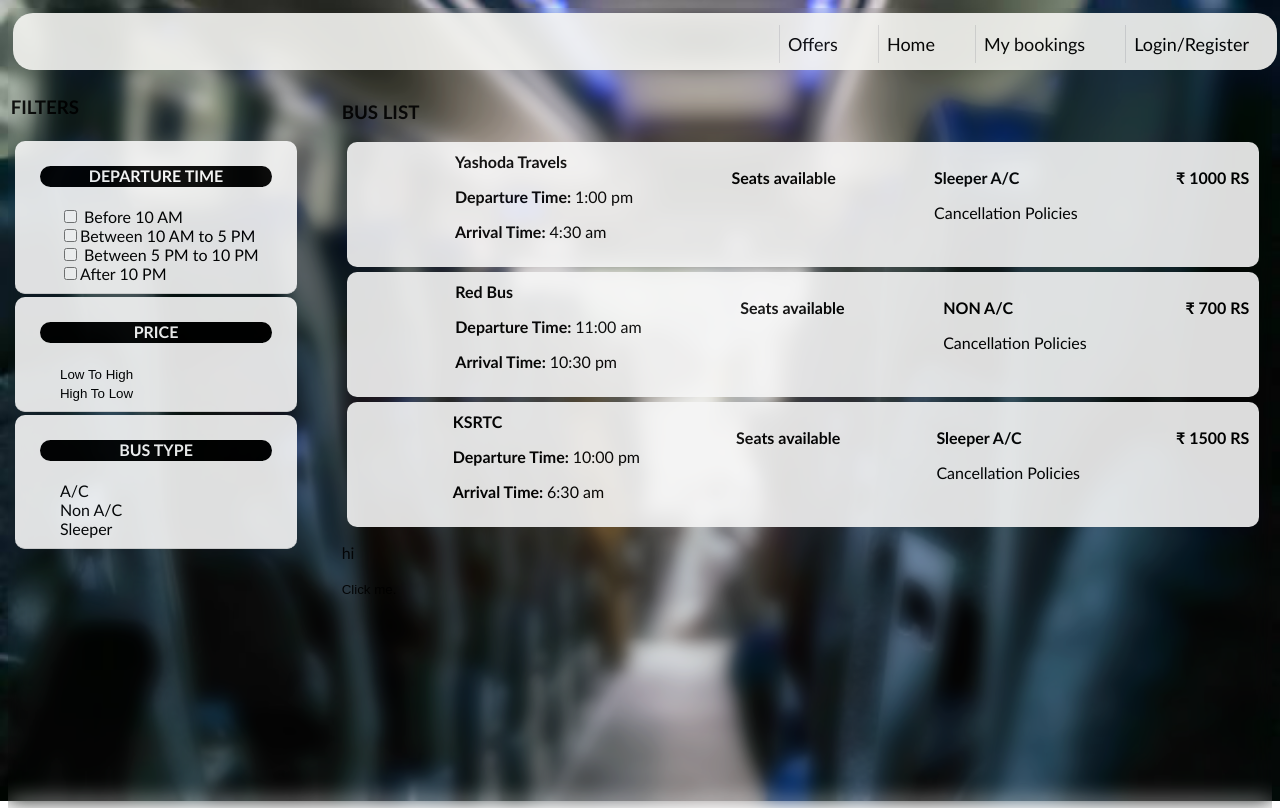
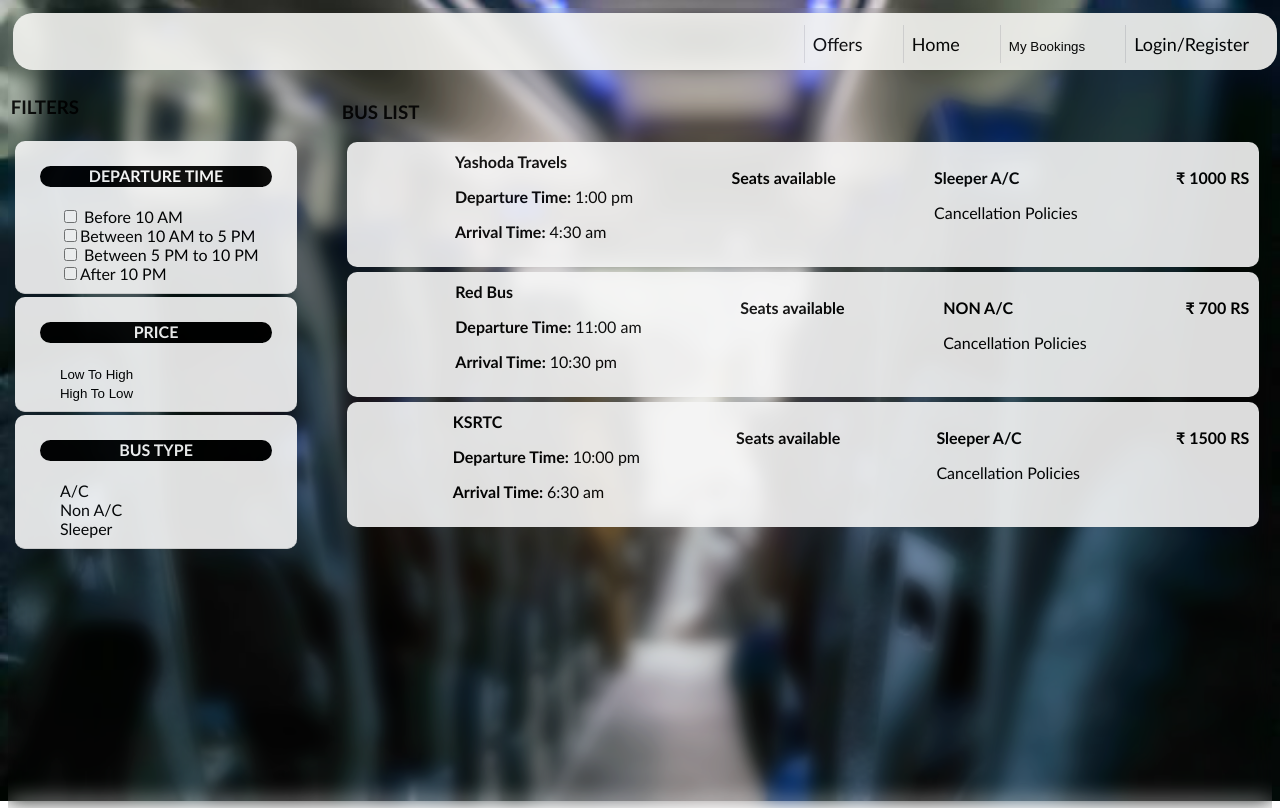
Before and after one commit to rakshary/BusAllocationProjectWT, a website: page page1.html in a window 1280 px wide. Drawn offline with Linux system fonts and the light colour scheme.

Commit message:
Update page1.html

```diff
--- a/page1.html
+++ b/page1.html
@@ -15,7 +15,7 @@
                 <ul class="navbar-nav ml-auto">
                   <li class="nav-item"> <a href="usage.html">Offers</a> </li> <!-- css isnt proper here-->
                   <li class="nav-item"> <a href="homepage.html">Home</a> </li>
-                  <li class="nav-item"> <a href="usage.html">My bookings</a> </li>
+                  <li class="nav-item"> <form action="insert.php"><button value=" My bookings">My Bookings</button></form></li>
                   <li class="nav-item"> <div class="dropdown">
                     <button class="dropbtn">Login/Register
                       <i class="fa fa-caret-down"></i>
@@ -133,10 +133,6 @@
             </div>
         </div>
     </div>
-    <div>
-        <p id="tru"> hi </p>
-        <button id="demo" onclick="myFunction()">Click me.</button>
-    </div>
     </section>
 </body>
 </html>
```
